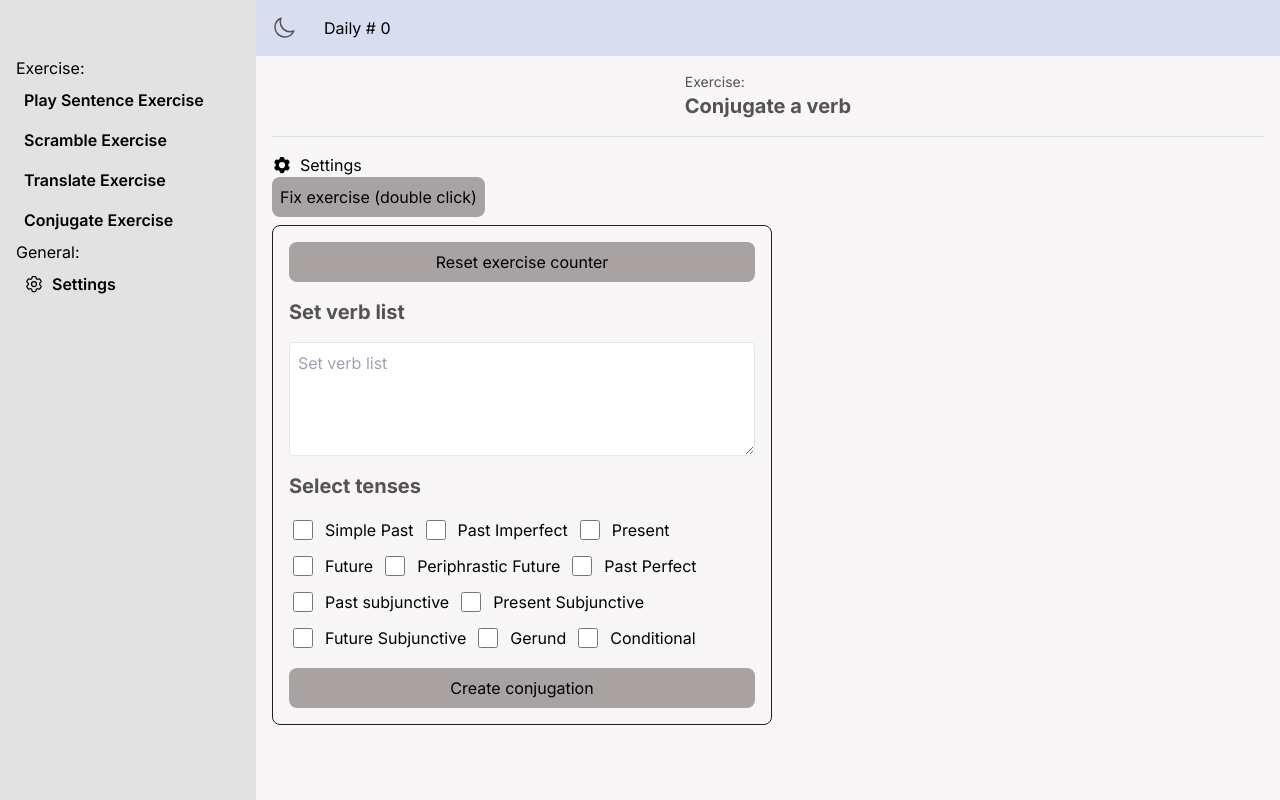
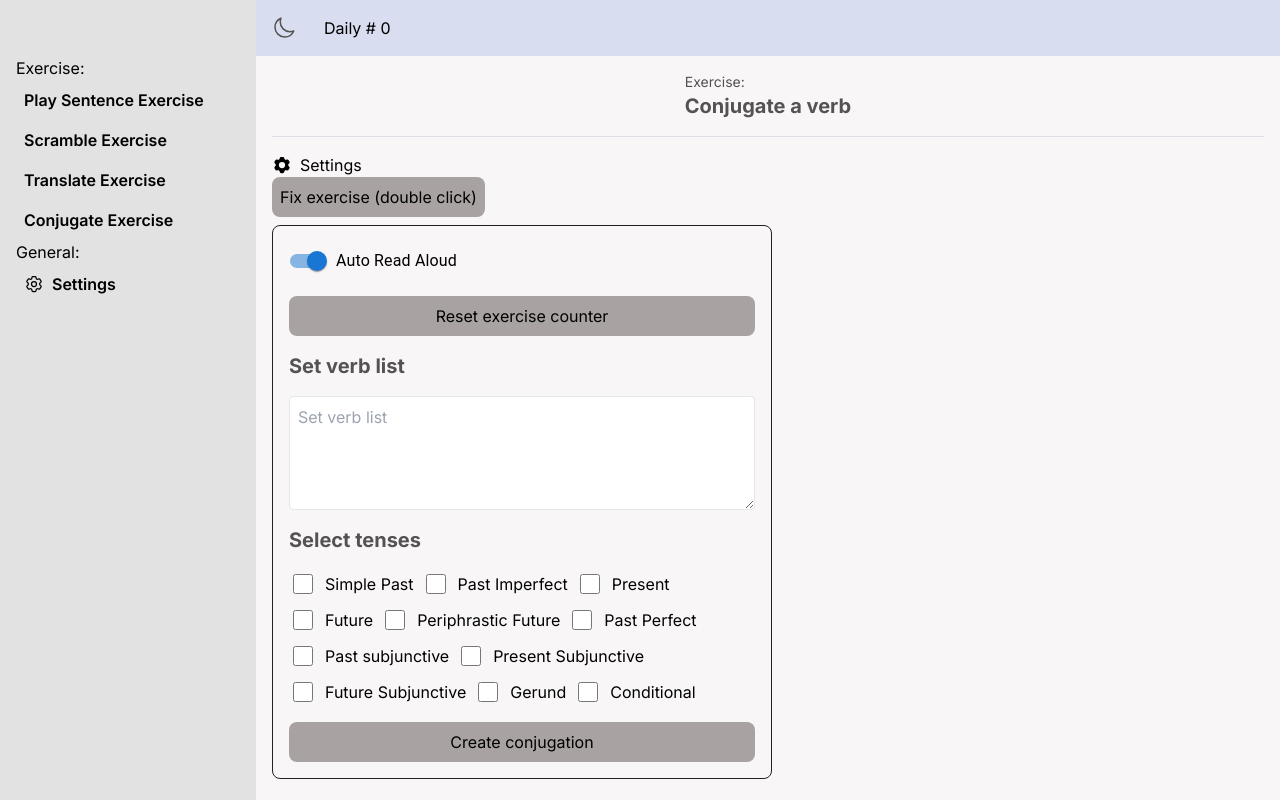
Before and after one commit to eliaweiss/open-lingua-ai, a Next.js app: page /exercises/conjugate in a window 1280 px wide. Built offline with nearby package versions, Linux system fonts and the light colour scheme; no server answers; what tailwindcss-rtl would draw is missing.

Commit message:
autoReadAloud

```diff
--- a/src/app/components/SwitchComponent.js
+++ b/src/app/components/SwitchComponent.js
@@ -1,9 +1,10 @@
 // Import necessary dependencies
-import React, { useState } from "react";
+import React, { useEffect, useState } from "react";
 import { Switch, FormControlLabel } from "@mui/material";
 
 const SwitchComponent = ({ label, initialChecked, onChange }) => {
   // Manage the switch's state
+  console.log("initialChecked", initialChecked);
   const [checked, setChecked] = useState(initialChecked || false);
 
   // Handle changes when the switch is toggled
@@ -14,6 +15,10 @@ const SwitchComponent = ({ label, initialChecked, onChange }) => {
     }
   };
 
+  useEffect(() => {
+    setChecked(initialChecked);
+  }, [initialChecked]);
+
   return (
     <FormControlLabel
       control={<Switch checked={checked} onChange={handleChange} />}
--- a/src/app/exercises/conjugate/ConjugateExerciseSettings.jsx
+++ b/src/app/exercises/conjugate/ConjugateExerciseSettings.jsx
@@ -5,14 +5,27 @@ import Textarea from "@/app/components/Textarea";
 import ControlButton from "@/app/components/ControlButton";
 import { createConjugation } from "./store/createConjugation";
 import TenseSelector from "./component/TenseSelector";
+import SwitchComponent from "@/app/components/SwitchComponent";
 
 const ConjugateExerciseSettings = () => {
   const t = useTranslation();
-  const { verbList, setVerbList, setExerciseCounter } =
-    useConjugateExerciseStore();
+  const {
+    verbList,
+    setVerbList,
+    setExerciseCounter,
+    autoReadAloud,
+    setAutoReadAloud,
+  } = useConjugateExerciseStore();
 
   return (
     <div className="p-4 border rounded-lg border-pBorder flex flex-col gap-2 space-y-2">
+      <div className="flex flex-col gap-2 space-y-2">
+        <SwitchComponent
+          label={t("auto_read_aloud")}
+          initialChecked={autoReadAloud}
+          onChange={(checked) => setAutoReadAloud(checked)}
+        />
+      </div>
       <ControlButton
         onClick={() => setExerciseCounter(0)}
         className="bg-sBg"
--- a/src/app/exercises/conjugate/context/ConjugateContext.jsx
+++ b/src/app/exercises/conjugate/context/ConjugateContext.jsx
@@ -25,6 +25,8 @@ export const ConjugateProvider = ({ children }) => {
     setTenses,
     isConjugateExerciseStoreInit,
     setIsConjugateExerciseStoreInit,
+    autoReadAloud,
+    setAutoReadAloud,
   } = useConjugateExerciseStore();
 
   useEffect(() => {
@@ -59,6 +61,12 @@ export const ConjugateProvider = ({ children }) => {
       const storedTenses = await storage.get("tenses", []);
       setTenses(storedTenses);
       setIsConjugateExerciseStoreInit(true);
+
+      const storedAutoReadAloud = await storage.get(
+        "autoReadAloudConjugate",
+        true
+      );
+      setAutoReadAloud(storedAutoReadAloud);
     }
     initExercise();
   }, [appInitFlag]);
@@ -102,6 +110,11 @@ export const ConjugateProvider = ({ children }) => {
     storage.set("tenses", tenses);
   }, [tenses]);
 
+  useEffect(() => {
+    if (!isConjugateExerciseStoreInit) return;
+    storage.set("autoReadAloudConjugate", autoReadAloud);
+  }, [autoReadAloud]);
+
   // note we dont set value because we use zustand store
   return <ConjugateContext.Provider>{children}</ConjugateContext.Provider>;
 };
--- a/src/app/exercises/conjugate/store/ConjugateExerciseStore.js
+++ b/src/app/exercises/conjugate/store/ConjugateExerciseStore.js
@@ -42,6 +42,9 @@ const useConjugateExerciseStore = create((set, get) => ({
   verbList: "",
   setVerbList: (list) => set({ verbList: list }),
 
+  autoReadAloud: null,
+  setAutoReadAloud: (autoReadAloud) => set({ autoReadAloud: autoReadAloud }),
+
   resetExercise: () =>
     set({
       showTranslation: false,
--- a/src/app/i18n/locales/en.json
+++ b/src/app/i18n/locales/en.json
@@ -91,5 +91,6 @@
   "give_hint_msg": "Give hint (double click)",
   "click_again_to_confirm": "Click again to confirm",
   "click_again": "Click again (double click)",
-  "click_to_show_translation": "Click to show translation"
+  "click_to_show_translation": "Click to show translation",
+  "auto_read_aloud": "Auto Read Aloud"
 }
--- a/src/app/i18n/locales/pt.json
+++ b/src/app/i18n/locales/pt.json
@@ -91,5 +91,6 @@
     "give_hint_msg": "Dar dica (dobro clique)",
     "click_again_to_confirm": "Clique novamente para confirmar",
     "click_again": "Clique novamente (dobro clique)",
-    "click_to_show_translation": "Clique para mostrar a tradução"
+    "click_to_show_translation": "Clique para mostrar a tradução",
+    "auto_read_aloud": "Ler automaticamente"
 }
```
